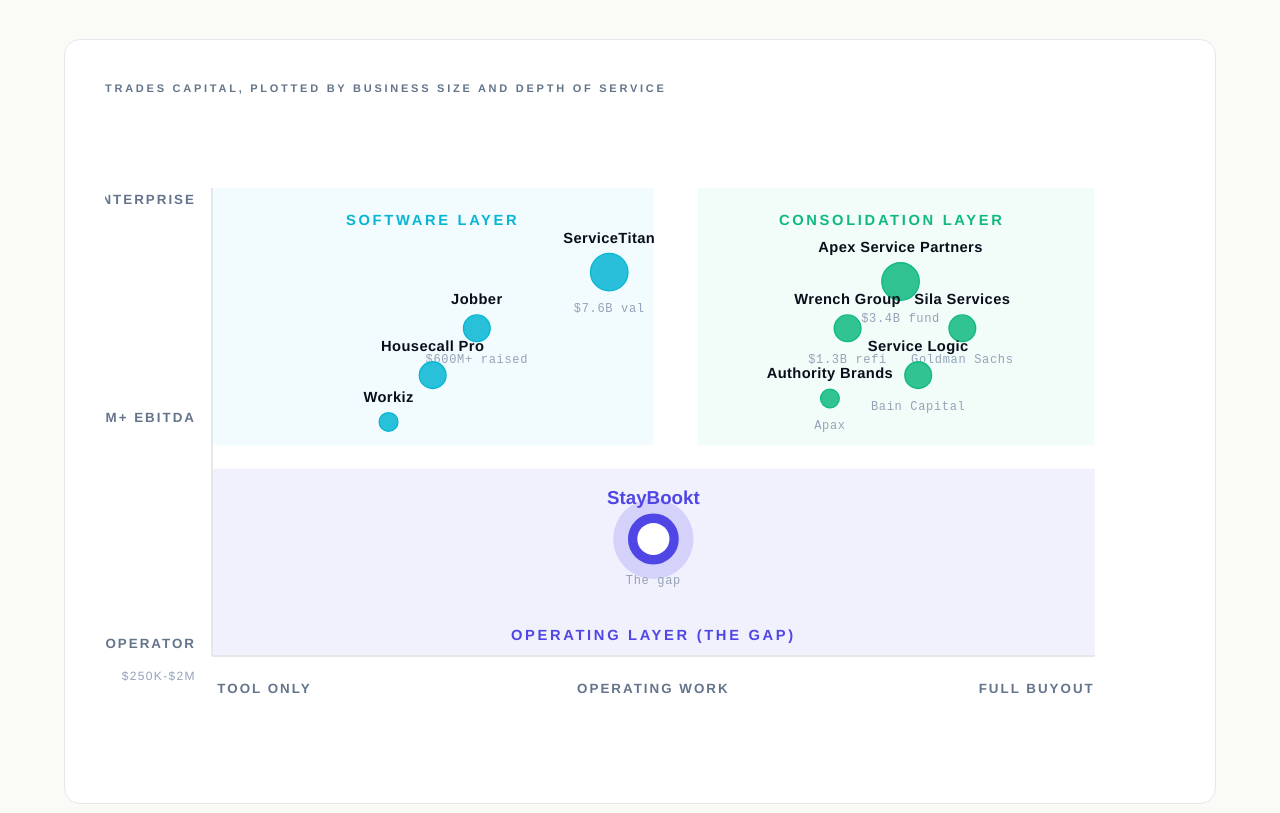
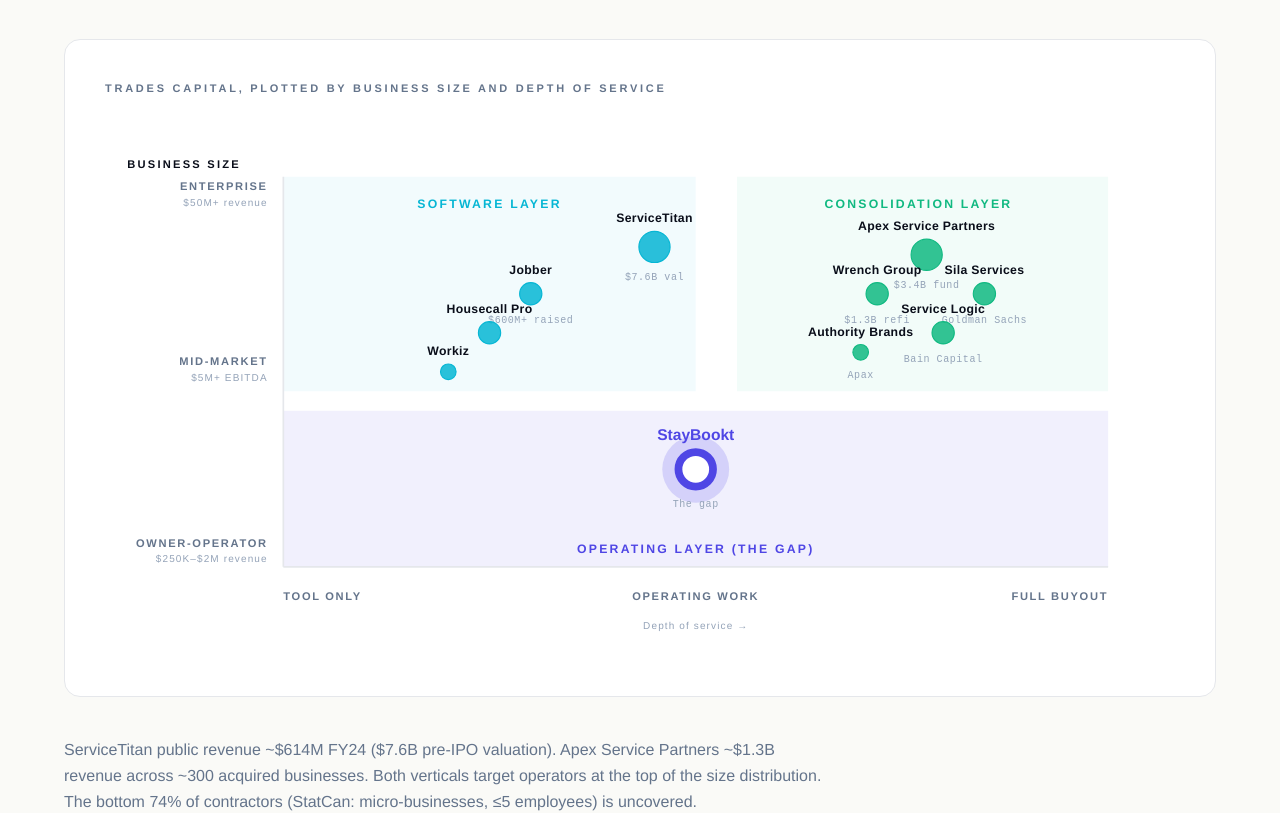
Before and after one commit to staybookt/staybookt-investor, a Next.js app: page /opportunity in a window 1280 px wide. Shown: the part 2940-3753 px from the top of the page. Built offline with nearby package versions, Linux system fonts and the light colour scheme.

Commit message:
v13.1 fix TwoLayers positioning chart: y-axis labels were cut off. Wider viewBox (960px), more left padding (160px), three tier rows (Enterprise / Mid-market / Owner-operator) with revenue bands, x-axis subtitle.

```diff
--- a/components/MarketProfile.tsx
+++ b/components/MarketProfile.tsx
@@ -180,9 +180,9 @@ export function TwoLayers() {
 }
 
 function PositioningChart() {
-  const W = 800;
+  const W = 960;
   const H = 480;
-  const padL = 80;
+  const padL = 160;
   const padR = 60;
   const padT = 50;
   const padB = 80;
@@ -210,7 +210,7 @@ function PositioningChart() {
     <div className="bg-paper border border-divider-lt rounded-2xl p-6 sm:p-10 overflow-x-auto">
       <p className="text-[11px] tracking-[0.25em] uppercase text-mute font-semibold mb-6">Trades capital, plotted by business size and depth of service</p>
 
-      <svg viewBox={`0 0 ${W} ${H}`} className="w-full h-auto min-w-[700px]">
+      <svg viewBox={`0 0 ${W} ${H}`} className="w-full h-auto min-w-[820px]">
         {/* Quadrant background tints */}
         <rect x={padL} y={padT} width={(W - padL - padR) * 0.5} height={(H - padT - padB) * 0.55} fill="#06B6D4" fillOpacity="0.05" />
         <rect x={padL + (W - padL - padR) * 0.55} y={padT} width={(W - padL - padR) * 0.45} height={(H - padT - padB) * 0.55} fill="#10B981" fillOpacity="0.05" />
@@ -220,28 +220,45 @@ function PositioningChart() {
         <line x1={padL} y1={padT} x2={padL} y2={H - padB} stroke="var(--divider-lt)" strokeWidth="1.5" />
         <line x1={padL} y1={H - padB} x2={W - padR} y2={H - padB} stroke="var(--divider-lt)" strokeWidth="1.5" />
 
-        {/* Axis labels */}
-        <text x={padL - 12} y={padT + 12} textAnchor="end" fontSize="10" fontWeight="700" fill="var(--mute)" letterSpacing="1.5">
+        {/* Y-axis title */}
+        <text x={20} y={padT - 8} fontSize="10" fontWeight="700" fill="var(--ink)" letterSpacing="2">
+          BUSINESS SIZE
+        </text>
+
+        {/* Y-axis labels */}
+        <text x={padL - 14} y={padT + 12} textAnchor="end" fontSize="10" fontWeight="700" fill="var(--mute)" letterSpacing="1.5">
           ENTERPRISE
         </text>
-        <text x={padL - 12} y={(padT + H - padB) / 2} textAnchor="end" fontSize="10" fontWeight="700" fill="var(--mute)" letterSpacing="1.5">
+        <text x={padL - 14} y={padT + 26} textAnchor="end" fontSize="9" fill="var(--mute-dark)" letterSpacing="1">
+          $50M+ revenue
+        </text>
+
+        <text x={padL - 14} y={(padT + H - padB) / 2 - 6} textAnchor="end" fontSize="10" fontWeight="700" fill="var(--mute)" letterSpacing="1.5">
+          MID-MARKET
+        </text>
+        <text x={padL - 14} y={(padT + H - padB) / 2 + 8} textAnchor="end" fontSize="9" fill="var(--mute-dark)" letterSpacing="1">
           $5M+ EBITDA
         </text>
-        <text x={padL - 12} y={H - padB - 6} textAnchor="end" fontSize="10" fontWeight="700" fill="var(--mute)" letterSpacing="1.5">
+
+        <text x={padL - 14} y={H - padB - 18} textAnchor="end" fontSize="10" fontWeight="700" fill="var(--mute)" letterSpacing="1.5">
           OWNER-OPERATOR
         </text>
-        <text x={padL - 12} y={H - padB + 18} textAnchor="end" fontSize="9" fill="var(--mute-dark)" letterSpacing="1">
-          $250K-$2M
+        <text x={padL - 14} y={H - padB - 4} textAnchor="end" fontSize="9" fill="var(--mute-dark)" letterSpacing="1">
+          $250K–$2M revenue
         </text>
 
-        <text x={padL + 4} y={H - padB + 28} fontSize="10" fontWeight="700" fill="var(--mute)" letterSpacing="1.5">
+        {/* X-axis title and labels */}
+        <text x={padL} y={H - padB + 30} fontSize="10" fontWeight="700" fill="var(--mute)" letterSpacing="1.5">
           TOOL ONLY
         </text>
-        <text x={(padL + W - padR) / 2} y={H - padB + 28} textAnchor="middle" fontSize="10" fontWeight="700" fill="var(--mute)" letterSpacing="1.5">
+        <text x={(padL + W - padR) / 2} y={H - padB + 30} textAnchor="middle" fontSize="10" fontWeight="700" fill="var(--mute)" letterSpacing="1.5">
           OPERATING WORK
         </text>
-        <text x={W - padR} y={H - padB + 28} textAnchor="end" fontSize="10" fontWeight="700" fill="var(--mute)" letterSpacing="1.5">
+        <text x={W - padR} y={H - padB + 30} textAnchor="end" fontSize="10" fontWeight="700" fill="var(--mute)" letterSpacing="1.5">
           FULL BUYOUT
+        </text>
+        <text x={(padL + W - padR) / 2} y={H - padB + 56} textAnchor="middle" fontSize="9" fill="var(--mute-dark)" letterSpacing="1">
+          Depth of service →
         </text>
 
         {/* Quadrant labels */}
```
